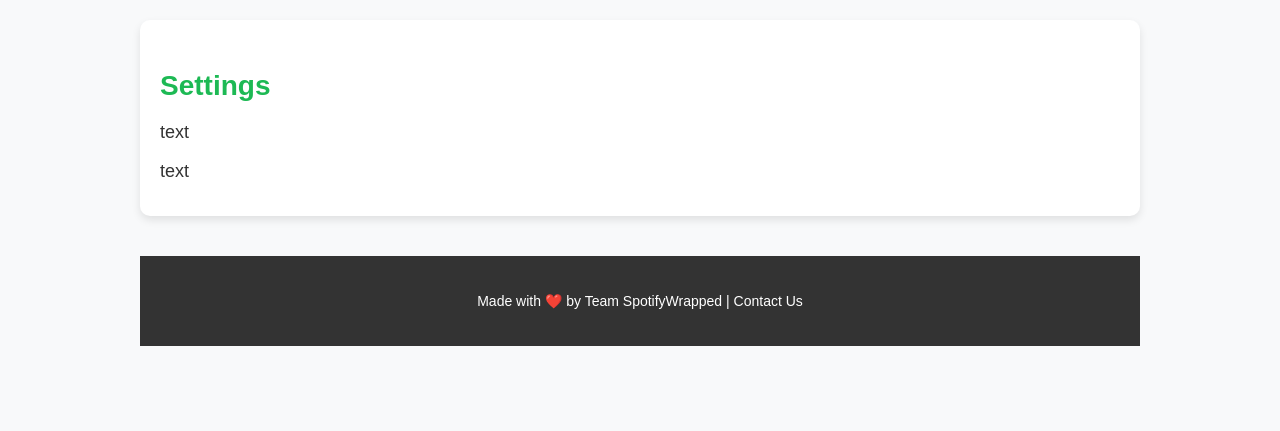
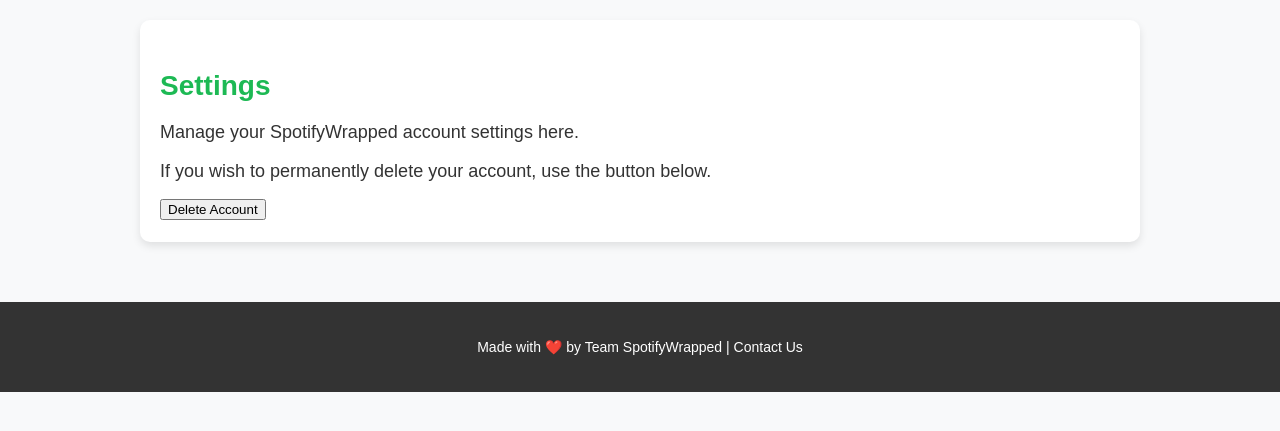
Before and after one commit to AKobir5503/SpotifyWrapped, a Django app: page /settings/ in a window 1280 px wide. Shown: the part 118-549 px from the top of the page. Run offline with Django 5.2, Linux system fonts and the light colour scheme; parts of the project's set-up code (start-up, migrations or seed data) failed here and were passed over.

Commit message:
worked on adding deleting account

```diff
--- a/wrapped/templates/settings.html
+++ b/wrapped/templates/settings.html
@@ -32,11 +32,17 @@
         <div class="section">
             <h2>Settings</h2>
             <p>
-                text
+                Manage your SpotifyWrapped account settings here.
+            </p>
             <p>
-                text
+                If you wish to permanently delete your account, use the button below.
             </p>
+            <form action="{% url 'delete_account' %}" method="post" class="delete-account-form">
+                {% csrf_token %}
+                <button type="submit" class="delete-btn">Delete Account</button>
+            </form>
         </div>
+    </div>
 
     <footer>
         <p>Made with ❤️ by Team SpotifyWrapped | Contact Us</p>
--- a/wrapped/urls.py
+++ b/wrapped/urls.py
@@ -18,4 +18,5 @@ urlpatterns = [
     path('save-wrap/', views.save_wrap, name='save-wrap'),
     path('wrap/<int:wrap_id>/', views.wrap_detail, name='wrap_detail'),  # Define the URL pattern for wrap details
 
+    path('delete_account/', views.delete_account, name='delete_account'),
 ]
--- a/wrapped/views.py
+++ b/wrapped/views.py
@@ -12,6 +12,8 @@ from .models import SpotifyWrap, Wrap
 from django.urls import reverse
 from collections import Counter
 from datetime import datetime
+from django.contrib.auth.models import User
+from django.contrib import messages
 
 
 # Spotify API credentials
@@ -59,6 +61,16 @@ def dashboard(request):
 def user_logout(request):
     logout(request)
     return redirect('landing')
+
+#Delete account
+@login_required
+def delete_account(request):
+    if request.method == 'POST':
+        user = request.user
+        user.delete()
+        messages.success(request, "Your account has been successfully deleted.")
+        return redirect('landing')  # Redirect to the landing page or another desired page
+    return render(request, 'delete_account.html')
 
 # Spotify login view
 def spotify_login(request):
```
Also changed, not shown: wrapped/templates/delete_account.html (added, +16 -0 lines), db.sqlite3.
